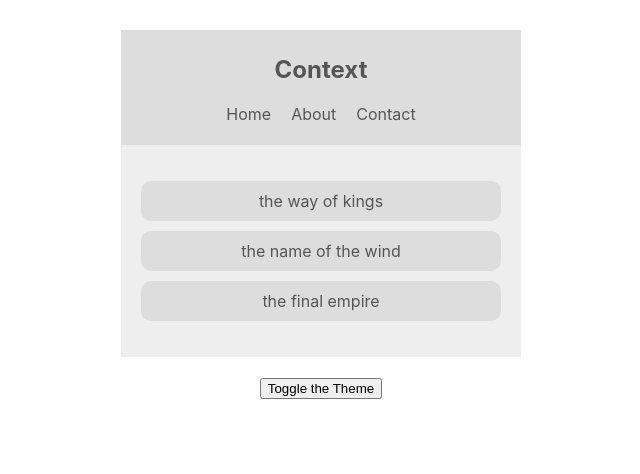
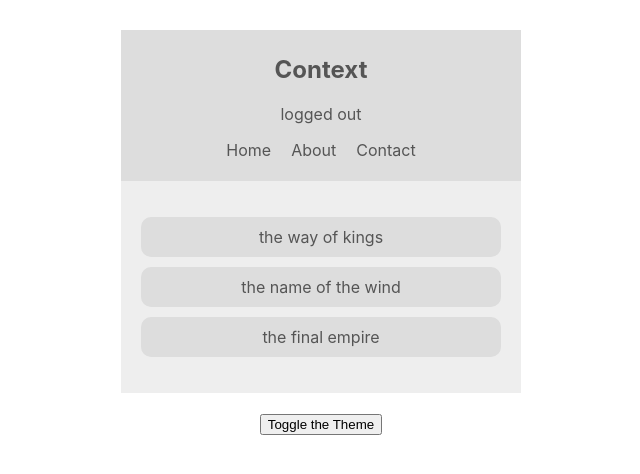
Before and after one commit to nrrc102/react-context-class-component-practice, a React (Create React App) app: page / in a window 1280 px wide. Shown: the top 474 px of the page, without its empty margins (319-959 px from the left). Built offline with nearby package versions, Linux system fonts and the light colour scheme.

Commit message:
consuming multiple context

```diff
--- a/src/components/Navbar.js
+++ b/src/components/Navbar.js
@@ -1,16 +1,22 @@
 import React, { Component } from 'react'
+import { AuthContext } from '../context/AuthContext';
 import { ThemeContext } from '../context/ThemeContext';
 
 class Navbar extends Component {
 
     render() {
         return (
-            <ThemeContext.Consumer>{(context) => {
-                const {isLightTheme, light, dark} =  context;
+            <AuthContext.Consumer>{(authContext) => (
+                <ThemeContext.Consumer>{(themeContext) => {
+                    const {isAuthenticated, toggleAuth} = authContext;
+                    const {isLightTheme, light, dark} =  themeContext;
                     const theme = isLightTheme ? light : dark;
                     return(
                         <nav style={{background: theme.ui, color: theme.syntax}}>
                           <h1>Context</h1>
+                          <div onClick={toggleAuth}>
+                              {isAuthenticated ? 'logged in' : 'logged out'}
+                          </div>
                             <ul>
                              <li>Home</li>
                              <li>About</li>
@@ -20,6 +26,9 @@
                     )
                 }}
                 </ThemeContext.Consumer>
+            )}
+
+            </AuthContext.Consumer>
         )
     }
 }
```
Lines whose indentation alone changed are shown as unchanged.
